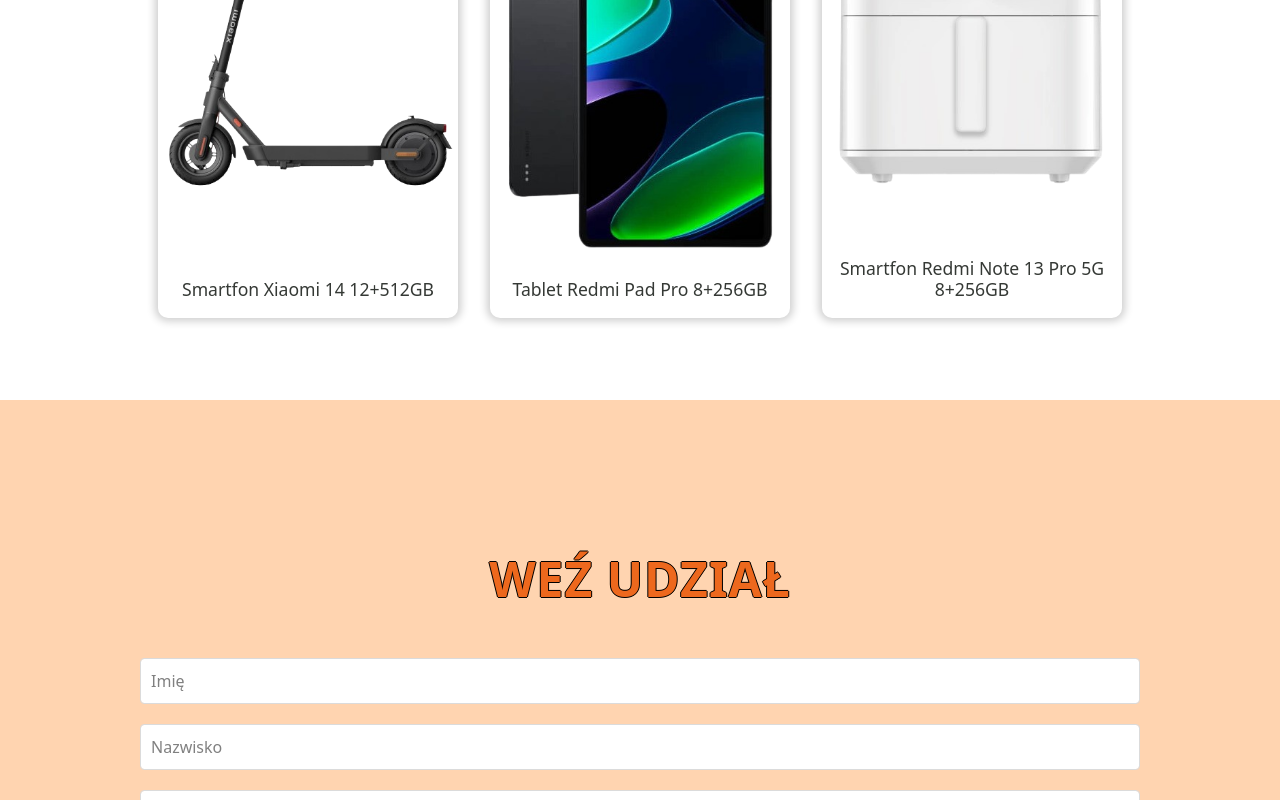
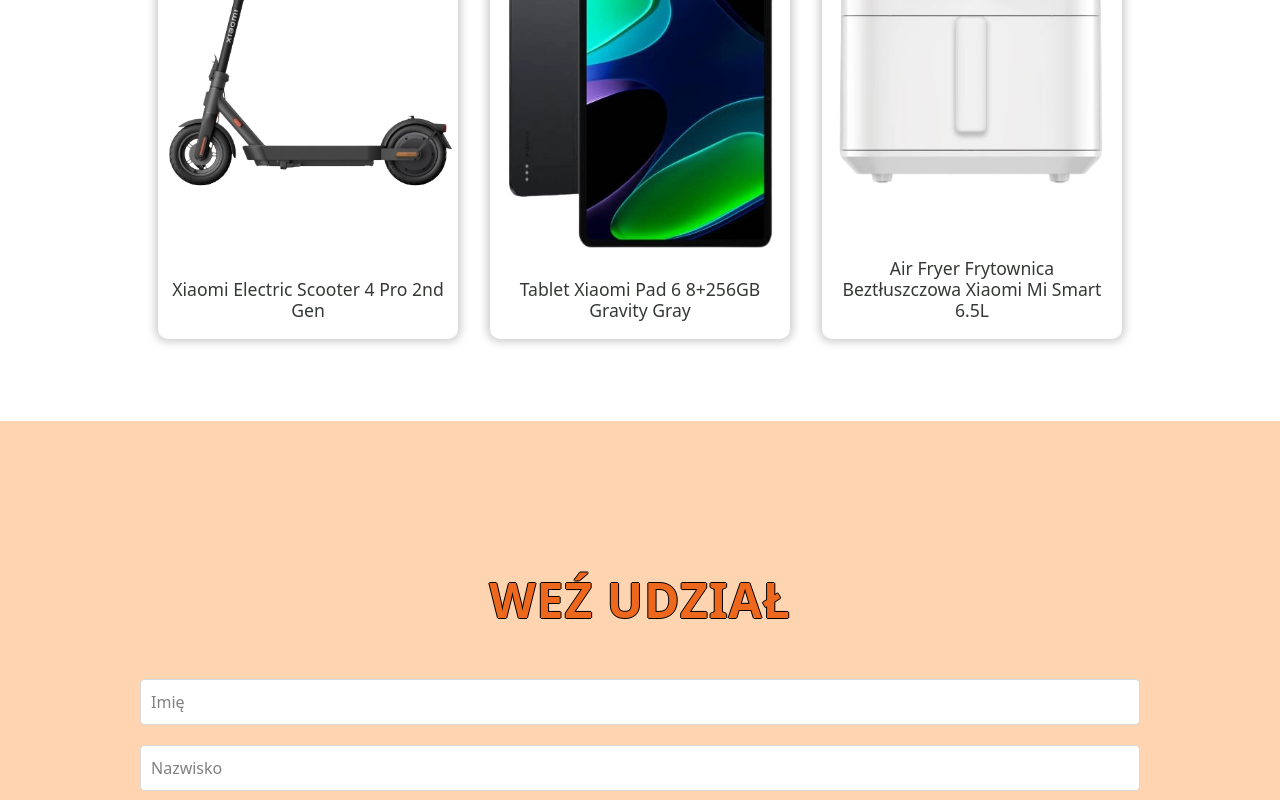
Before and after one commit to KRojowsky/lottery-frontend, a React (Vite) app: page / in a window 1280 px wide. Shown: the part 2000-2800 px from the top of the page. Built offline with nearby package versions, Linux system fonts and the light colour scheme.

Commit message:
preparation to deploy v4

```diff
--- a/src/Components/Prizes/Prizes.jsx
+++ b/src/Components/Prizes/Prizes.jsx
@@ -5,9 +5,9 @@
 import prize3 from '../../assets/prize3.png';
 
 const prizes = [
-  { img: prize1, name: 'Smartfon Xiaomi 14 12+512GB' },
-  { img: prize2, name: 'Tablet Redmi Pad Pro 8+256GB' },
-  { img: prize3, name: 'Smartfon Redmi Note 13 Pro 5G 8+256GB' },
+  { img: prize1, name: 'Xiaomi Electric Scooter 4 Pro 2nd Gen' },
+  { img: prize2, name: 'Tablet Xiaomi Pad 6 8+256GB Gravity Gray' },
+  { img: prize3, name: 'Air Fryer Frytownica Beztłuszczowa Xiaomi Mi Smart 6.5L' },
 ];
 
 const Prizes = () => {
```
